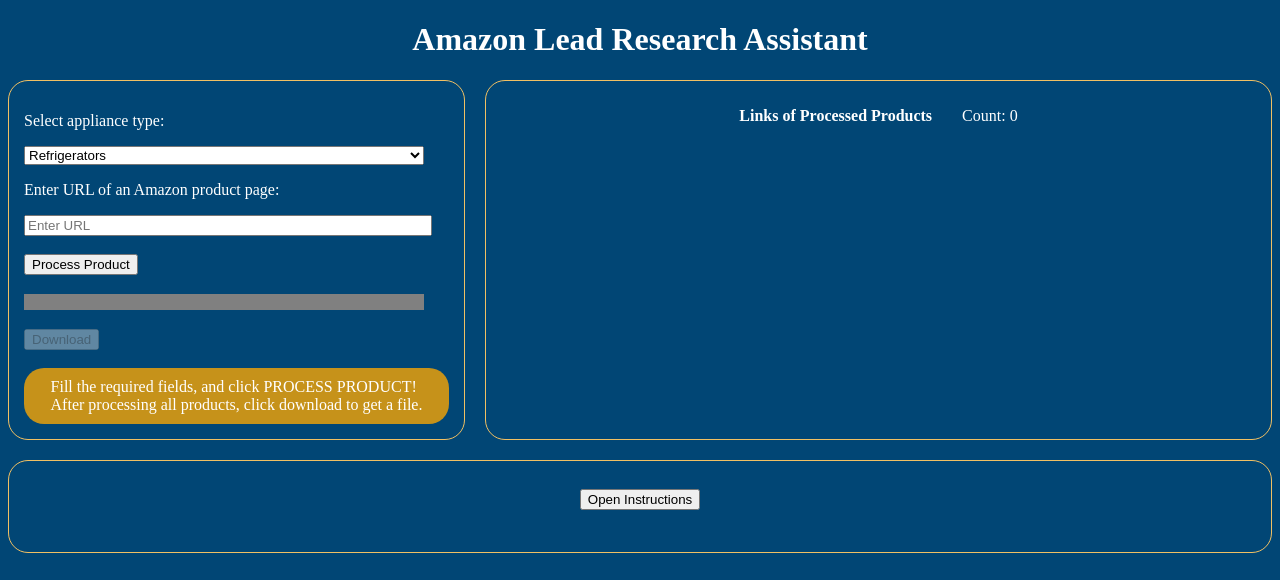
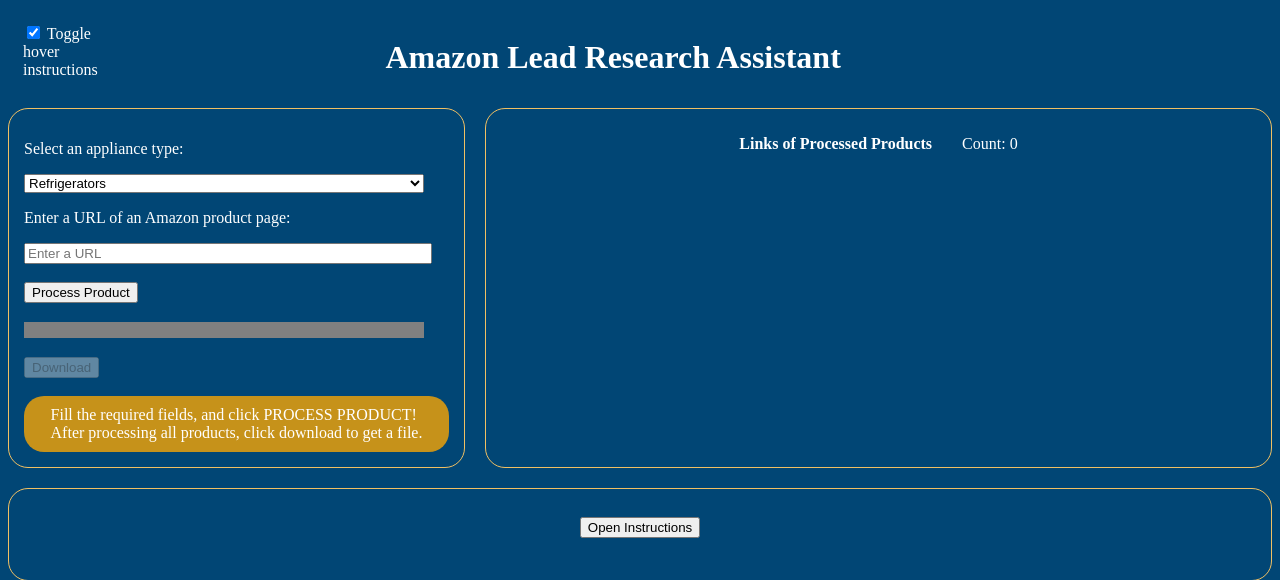
Before and after one commit to MikaPS/WebScraping-Web, a Flask app: page / in a window 1280 px wide. Shown: the top 580 px of the page. Run offline with Flask 3, Linux system fonts and the light colour scheme.

Commit message:
toggle hover + instructions

```diff
--- a/templates/index.html
+++ b/templates/index.html
@@ -8,10 +8,19 @@
 </head>
 
 <body style="color: white; background-color: #014675">
-    <h1 style="text-align: center">Amazon Lead Research Assistant</h1>
+    <div id="upperarea" style="align-items: flex-start; justify-content: center; display: flex; flex-direction: row;">
+        <div style="flex: 0.1; padding: 15px;">
+            <input checked type="checkbox" id="hover_instructions" value="true">
+            <label for="hover_instructions"> Toggle hover instructions </label><br>
+        </div>
+        <div style="margin-left: 240px"></div>
+        <div style="flex: 0.9; padding: 10px;">
+            <h1 style="text-align: flex-start">Amazon Lead Research Assistant</h1>
+        </div>
+    </div>
     <div style="display: flex">
         <div style="flex: 0.5; padding: 15px; border: 1px solid #f1c063; border-radius: 20px;">
-            <p id="appliance_text">Select appliance type:</p>
+            <p id="appliance_text">Select an appliance type:</p>
             <select id="appliancetype" style="width: 400px">
                 <option value="Refrigerators">Refrigerators</option>
                 <option value="Room AC">Room AC</option>
@@ -51,8 +60,8 @@
                 </option>
                 <option value="Other">Other</option>
             </select>
-            <p id="url_text">Enter URL of an Amazon product page:</p>
-            <input type="text" id="urlbox" placeholder="Enter URL" style="width: 400px" />
+            <p id="url_text">Enter a URL of an Amazon product page:</p>
+            <input type="text" id="urlbox" placeholder="Enter a URL" style="width: 400px" />
             <br />
             <br />
             <button id="process_button" onclick="clickedSumbitButton()">Process Product</button>
@@ -75,7 +84,7 @@
             <div style="flex-direction: row;  align-items: flex-start; justify-content: center; display: flex;">
                 <p> <b> Links of Processed Products </b></p>
                 <div style="margin-left: 30px"></div>
-                <p id="products_count"> Count: 0 </p>
+                <p id="products_count" style="align-items: flex-end;"> Count: 0 </p>
             </div>
             <p id="products_title" style="font-size: small;"></p>
         </div>
@@ -99,54 +108,77 @@
         let all_titles = "";
         let prev_appliance = "";
 
+        const hover_instructions = document.getElementById("hover_instructions");
+        let isHoverOn = hover_instructions.checked;
+
         const progress = document.getElementById("progressbar");
-        onHover(progress, "This progress bar fills out as the product is being processed.")
         const helpMessage = document.getElementById("helpmessage");
         helpMessage.innerHTML = "Fill the required fields, and click PROCESS PRODUCT!" + "<br>" + " After processing all products, click download to get a file.";
         let prev_message = helpMessage.innerHTML;
         const titleText = document.getElementById("products_title");
         const productsCountText = document.getElementById("products_count");
-        let filename = document.getElementById("filenamebox");
+        const filename = document.getElementById("filenamebox");
 
-        let applianceSelection = document.getElementById("appliancetype");
+        const applianceSelection = document.getElementById("appliancetype");
         let selectedAppliance = applianceSelection.value;
-        let applianceText = document.getElementById("appliance_text");
-        onHover(applianceSelection, "Make sure to select the correct appliance type from the selector." +
-            "<br>" +
-            "Appliance types have shared details (brand, manufacturer, ship from, sold by, ASIN, price)." +
-            "<br>" +
-            "However, some have additional, specific details. For examples, 'lamps', also have info about the bulb shape, lumens, etc.");
-        onHover(applianceText, "Make sure to select the correct appliance type from the selector." +
-            "<br>" +
-            "Appliance types have shared details (brand, manufacturer, ship from, sold by, ASIN, price)." +
-            "<br>" +
-            "However, some have additional, specific details. For examples, 'lamps', also have info about the bulb shape, lumens, etc.");
+        const applianceText = document.getElementById("appliance_text");
 
         const URLbox = document.getElementById("urlbox");
         const url_text = document.getElementById("url_text");
-        onHover(URLbox, "Copy/paste the full URL of your Amazon product page (should start with https://www.amazon.com/)");
-        onHover(url_text, "Copy/paste the full URL of your Amazon product page (should start with https://www.amazon.com/)");
 
         const process_button = document.getElementById("process_button");
-        onHover(process_button, "Gathers all the details from the Amazon page." +
-            "<br>" +
-            "- After finishing one link, a message would appear, prompting you to enter another link if needed.");
 
         const download_button = document.getElementById("download_button");
-        onHover(download_button, "Click it after all of your needed products are processed. You will get the option to set the file name and receieve a file with all the information." + "<br>" +
-            "The default file name is 'Appliance Type_Date, but feel free to change it. All files would be downloaded as .csv.");
+        updateHoverMessages(isHoverOn);
         timeoutID = 0;
 
+        hover_instructions.addEventListener("change", () => {
+            isHoverOn = hover_instructions.checked;
+            updateHoverMessages(isHoverOn);
+        });
 
-        function onHover(e, text_enter) {
-            e.addEventListener("mouseenter", function () {
-                helpMessage.style.backgroundColor = "#4FA90E";
-                helpMessage.innerHTML = text_enter;
-            });
-            e.addEventListener("mouseleave", function () {
-                helpMessage.style.backgroundColor = "#c6921a";
-                helpMessage.innerHTML = prev_message;
-            });
+        function updateHoverMessages(isHoverOn) {
+            onHover(download_button, isHoverOn, "Click it after all your needed products are processed. You will get the option to set the file name and receive a file with all the information." + "<br>" +
+                "The default file name is 'Appliance Type_Date, but feel free to change it. All files would be downloaded as .csv.");
+            onHover(process_button, isHoverOn, "Gathers all the details from the Amazon page." +
+                "<br>" +
+                "- After finishing one link, a message would appear, prompting you to enter another link if needed.");
+            onHover(URLbox, isHoverOn, "Copy/paste the full URL of your Amazon product page (should start with https://www.amazon.com/)");
+            onHover(url_text, isHoverOn, "Copy/paste the full URL of your Amazon product page (should start with https://www.amazon.com/)");
+            onHover(applianceSelection, isHoverOn, "Make sure to select the correct appliance type from the selector." +
+                "<br>" +
+                "Appliance types have shared details (brand, manufacturer, ship from, sold by, ASIN, price)." +
+                "<br>" +
+                "However, some have additional details. For example, 'lamps', also have info about the bulb shape, lumens, etc.");
+            onHover(applianceText, isHoverOn, "Make sure to select the correct appliance type from the selector." +
+                "<br>" +
+                "Appliance types have shared details (brand, manufacturer, ship from, sold by, ASIN, price)." +
+                "<br>" +
+                "However, some have additional details. For example, 'lamps', also have info about the bulb shape, lumens, etc.");
+            onHover(progress, isHoverOn, "This progress bar fills out as the product is being processed.")
+            onHover(hover_instructions, isHoverOn, "Instructions will show when hovering any of the elements in the left box. They will be shown on the box at the bottom of the screen.")
+        }
+
+        function onHover(e, isHoverOn, text_enter) {
+            if (isHoverOn) {
+                e.addEventListener("mouseenter", function () {
+                    helpMessage.style.backgroundColor = "#4FA90E";
+                    helpMessage.innerHTML = text_enter;
+                });
+                e.addEventListener("mouseleave", function () {
+                    helpMessage.style.backgroundColor = "#c6921a";
+                    helpMessage.innerHTML = prev_message;
+                });
+            } else {
+                e.addEventListener("mouseenter", function () {
+                    helpMessage.style.backgroundColor = "#c6921a";
+                    helpMessage.innerHTML = prev_message;
+                });
+                e.addEventListener("mouseleave", function () {
+                    helpMessage.style.backgroundColor = "#c6921a";
+                    helpMessage.innerHTML = prev_message;
+                });
+            }
         }
 
         function clickedSumbitButton() {
@@ -222,7 +254,6 @@
             actual_download.style.display = "block";
         }
 
-
         function downloadFile() {
             // download file
             const file = new Blob([allData], { type: "text/csv" });
@@ -262,7 +293,8 @@
             if (isInstructionShown) {
                 instructions_button.textContent = "Close Instructions";
                 instructions_text.innerHTML =
-                    "This page helps you get information from Amazon products faster!" +
+                    "This page helps you get information of Amazon products faster!" + "<br>" +
+                    "Instead of manually looking through the Amazon product page, this program automatically looks through the page and returns a file with all the needed details." +
                     "<div><br>" +
                     "APPLIANCE TYPE:" +
                     "<div>" +
@@ -270,25 +302,25 @@
                     "<div>" +
                     "Appliance types have shared details (brand, manufacturer, ship from, sold by, ASIN, price)." +
                     "<div>" +
-                    "However, some have additional, specific details. For examples, 'lamps', also have info about the bulb shape, lumens, etc." +
+                    "However, some have additional details. For examples, 'lamps', also have information about the bulb shape, lumens, etc." +
                     "<div><br>" +
                     "URL: " +
                     "<div>" +
-                    "Copy/paste the full URL (should start with https://)" +
+                    "Copy/paste the full URL of the product (should start with https://www.amazon.com/)" +
                     "<div><br>" +
                     "BUTTONS: " +
                     "<div>" +
-                    "- PROCESS PRODUCT: after entering all the fields, click this button to gather all the details from the page and start a progress bar" +
+                    "- PROCESS PRODUCT: after entering all the fields (appliance type + URL), click this button to gather all the details from the product page" +
                     "<div>" +
                     "- After finishing one link, a message would appear, prompting you to enter another link if needed." +
                     "<div>" +
-                    "- DOWNLOAD - click it after finishing all of your needed products. Click it to set the file name and receieve a file with all the information." +
+                    "- DOWNLOAD - click it after processing all your needed products (can look at the right-hand side of the screen to see the list). Click it to set the file name and to receive a file with all the information." +
                     "<div><br>" +
                     "FILE NAME: " +
                     "<div>" +
-                    "- The default name is 'Appliance Type_Date'" +
+                    "- The default name is 'Appliance Type_Date'." +
                     "<div>" +
-                    "- Feel free to change it. For example, you can type in 'lamp_research' or 'lamp_research.csv'. All files would be .csv at the end." +
+                    "- Feel free to change it. For example, you can type in 'lamp research' or 'lamp_research.csv'. All files would be .csv at the end." +
                     "<div><br>" +
                     "* The program runs without human supervision, and sometimes mistakes could occur, if something seems wrong, make sure to double check the Amazon page." + "<div>" +
                     "* Right now, we cannot check if the product is available for sale in CA.";
```
